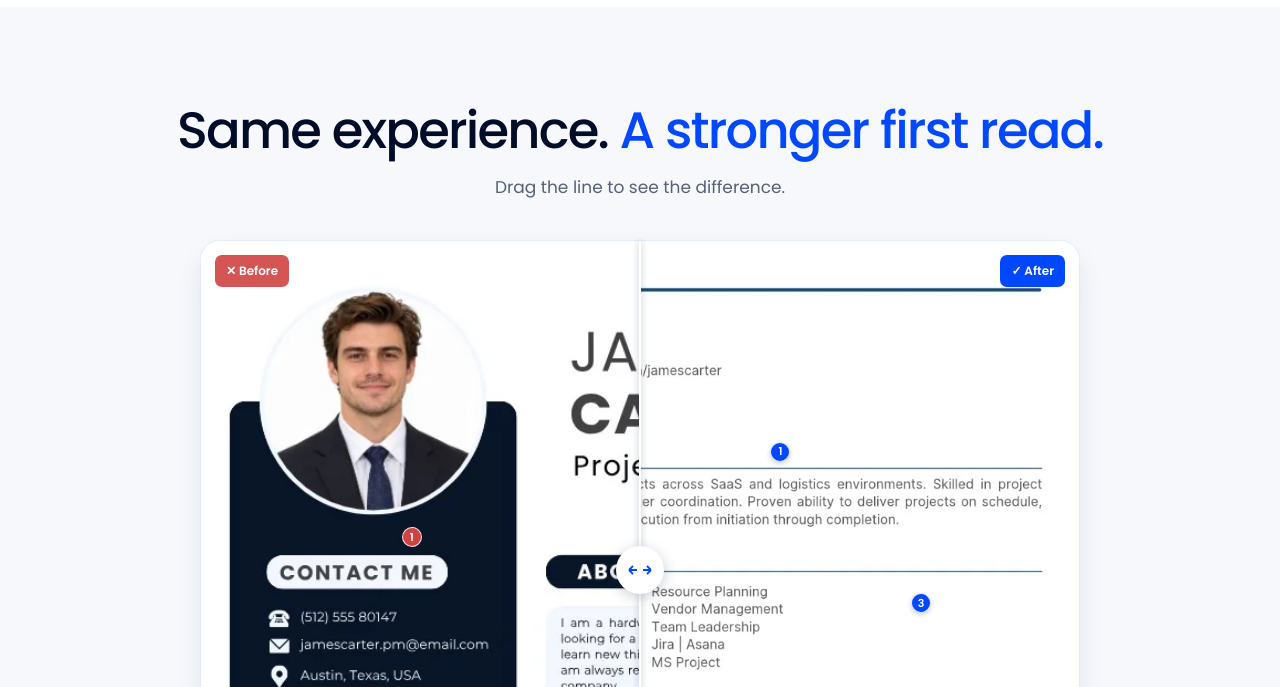
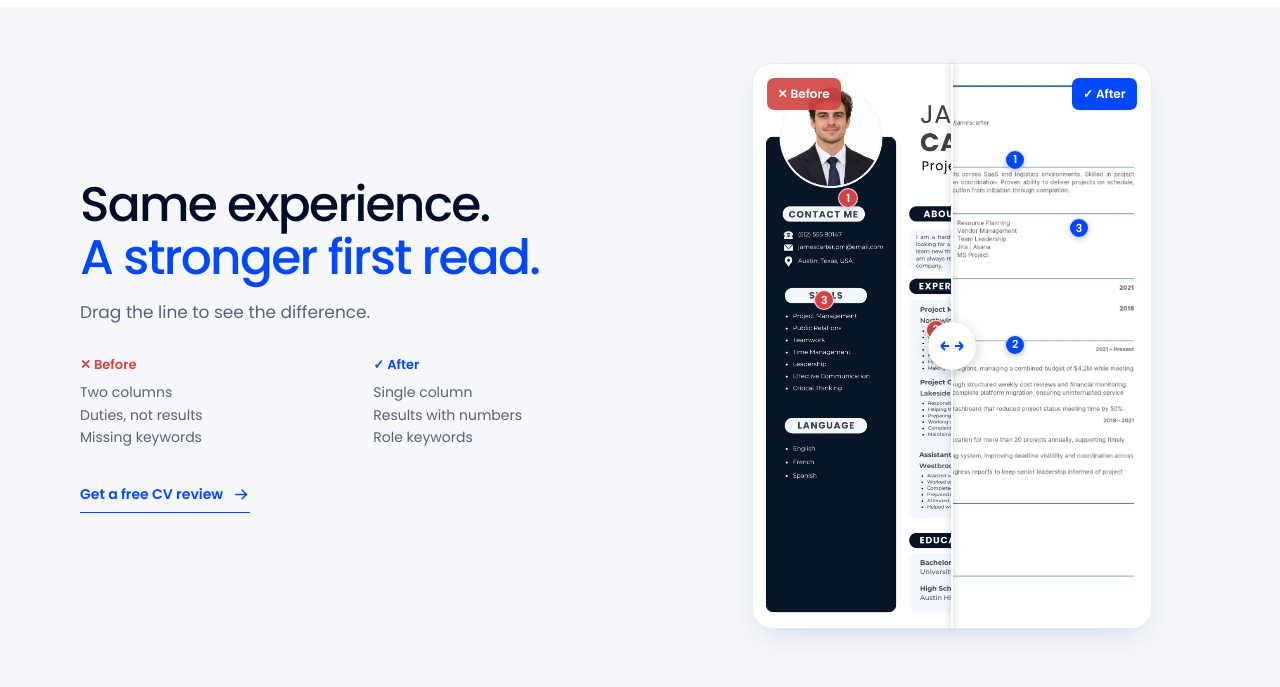
Before and after one commit to pixelyofficialstore-a11y/pixelycareer_premium-website, a Next.js app: page / in a window 1280 px wide. Shown: the part 2073-2760 px from the top of the page. Built offline with nearby package versions, Linux system fonts and the light colour scheme; no server answers.

Commit message:
Update styles and structure for HomeProblem section
Replit-Commit-Author: Agent

```diff
--- a/src/components/sections/HomeProblem.module.css
+++ b/src/components/sections/HomeProblem.module.css
@@ -139,6 +139,7 @@
 }
 
 .markerGroup {
+  --y: var(--crop-y);
   position: absolute;
   inset: 0;
   pointer-events: none;
@@ -198,7 +199,37 @@
 }
 
 .mobileSummary {
-  display: none;
+  display: grid;
+  grid-template-columns: minmax(0, 1fr) minmax(0, 1fr);
+  gap: 0;
+  width: 100%;
+  margin-top: 24px;
+  color: #566078;
+  font-size: 13px;
+  line-height: 1.6;
+  text-align: left;
+}
+
+.mobileSummary > div:nth-child(2) {
+  padding-left: 12px;
+}
+
+.mobileSummary h3 {
+  margin: 0 0 5px;
+  font-size: 13px;
+  font-weight: 650;
+}
+
+.mobileSummary p {
+  margin: 0;
+}
+
+.badText {
+  color: var(--bad);
+}
+
+.goodText {
+  color: var(--good);
 }
 
 .review {
@@ -228,11 +259,74 @@
   outline-offset: 4px;
 }
 
-@media (min-width: 1200px) {
-  .title {
-    white-space: nowrap;
+@media (min-width: 1024px) {
+  .section {
+    padding-block: 56px;
   }
 
+  .inner {
+    display: grid;
+    grid-template-columns: minmax(0, 1.1fr) minmax(0, 1fr);
+    grid-template-rows: 1fr repeat(4, auto) 1fr;
+    column-gap: clamp(48px, 6vw, 88px);
+    width: min(1200px, 100%);
+    margin-inline: auto;
+    padding-inline: 40px;
+    text-align: left;
+  }
+
+  .title {
+    grid-column: 1;
+    grid-row: 2;
+    font-size: clamp(36px, 3.8vw, 52px);
+    text-wrap: initial;
+  }
+
+  .title span {
+    display: block;
+  }
+
+  .subtitle {
+    grid-column: 1;
+    grid-row: 3;
+  }
+
+  .comparison {
+    grid-column: 2;
+    grid-row: 1 / 7;
+    justify-self: center;
+    width: min(100%, 400px);
+    aspect-ratio: 210 / 297;
+    margin-top: 0;
+  }
+
+  .resumeImage {
+    object-fit: contain;
+  }
+
+  .markerGroup {
+    --y: var(--full-y);
+  }
+
+  .mobileSummary {
+    grid-column: 1;
+    grid-row: 4;
+    margin-top: 30px;
+    font-size: 14px;
+    gap: 16px;
+  }
+
+  .review {
+    grid-column: 1;
+    grid-row: 5;
+    justify-self: start;
+  }
+}
+
+@media (min-width: 768px) and (max-width: 1023px) {
+  .mobileSummary {
+    width: min(880px, 100%);
+  }
 }
 
 @media (max-width: 767px) {
@@ -266,33 +360,7 @@
   }
 
   .mobileSummary {
-    display: grid;
-    grid-template-columns: minmax(0, 1fr) minmax(0, 1fr);
-    gap: 16px;
-    width: 100%;
     margin-top: 18px;
-    color: #566078;
-    font-size: 13px;
-    line-height: 1.6;
-    text-align: left;
-  }
-
-  .mobileSummary h3 {
-    margin: 0 0 5px;
-    font-size: 13px;
-    font-weight: 650;
-  }
-
-  .mobileSummary p {
-    margin: 0;
-  }
-
-  .badText {
-    color: var(--bad);
-  }
-
-  .goodText {
-    color: var(--good);
   }
 }
 
--- a/src/components/sections/HomeProblem.tsx
+++ b/src/components/sections/HomeProblem.tsx
@@ -166,7 +166,7 @@ export default function HomeProblem() {
               const open = visible && (hoveredMarker === marker.id || pinnedMarker === marker.id);
               if (!visible) return null;
               return (
-                <div key={marker.id} className={styles.markerGroup} style={{ "--x": `${marker.x}%`, "--y": `${marker.y}%` } as CSSProperties}>
+                <div key={marker.id} className={styles.markerGroup} style={{ "--x": `${marker.x}%`, "--crop-y": `${marker.y}%`, "--full-y": `${marker.y * 0.53}%` } as CSSProperties}>
                   <button
                     type="button"
                     data-marker={marker.id}
@@ -246,7 +246,7 @@ export default function HomeProblem() {
         </div>
 
         <Link href="/free-cv-review" className={styles.review} data-cta="problem-free-review">
-          Get a free resume review <ArrowRight size={17} />
+          Get a free CV review <ArrowRight size={17} />
         </Link>
       </div>
     </section>
```
